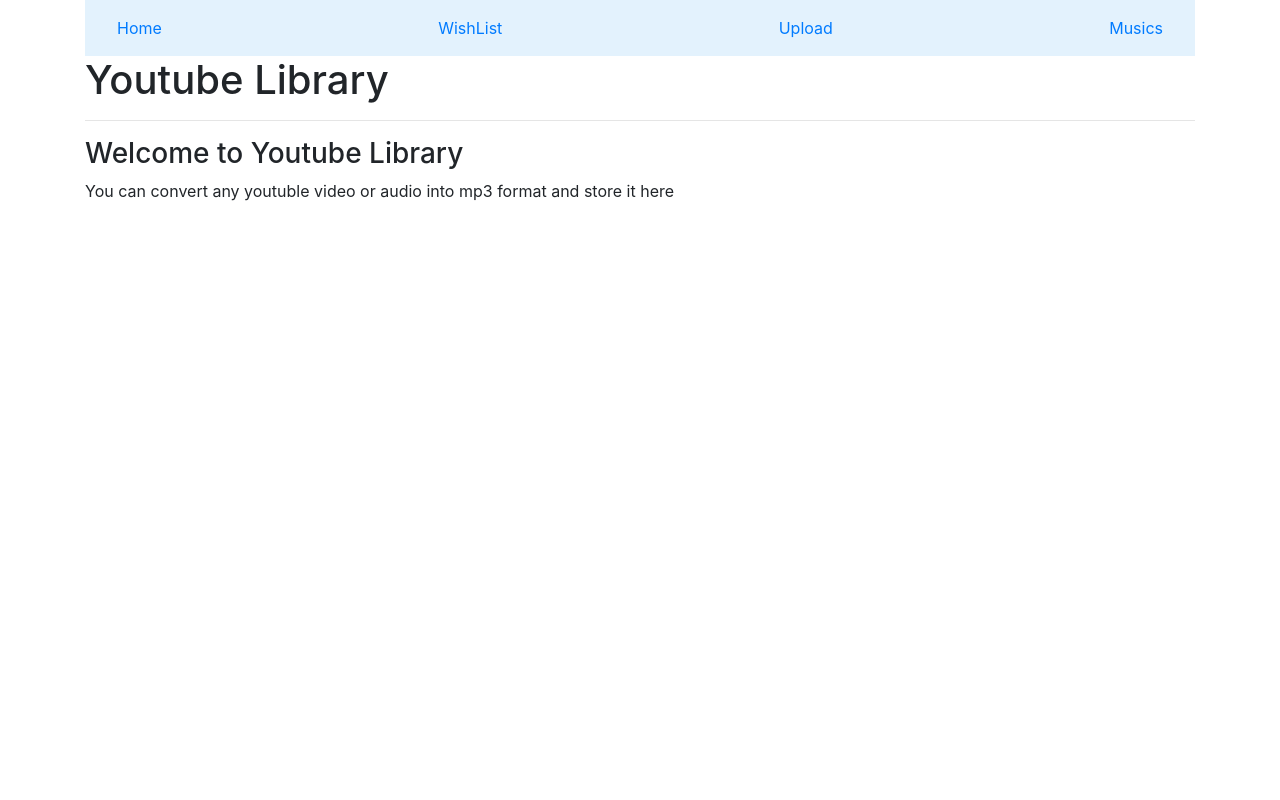
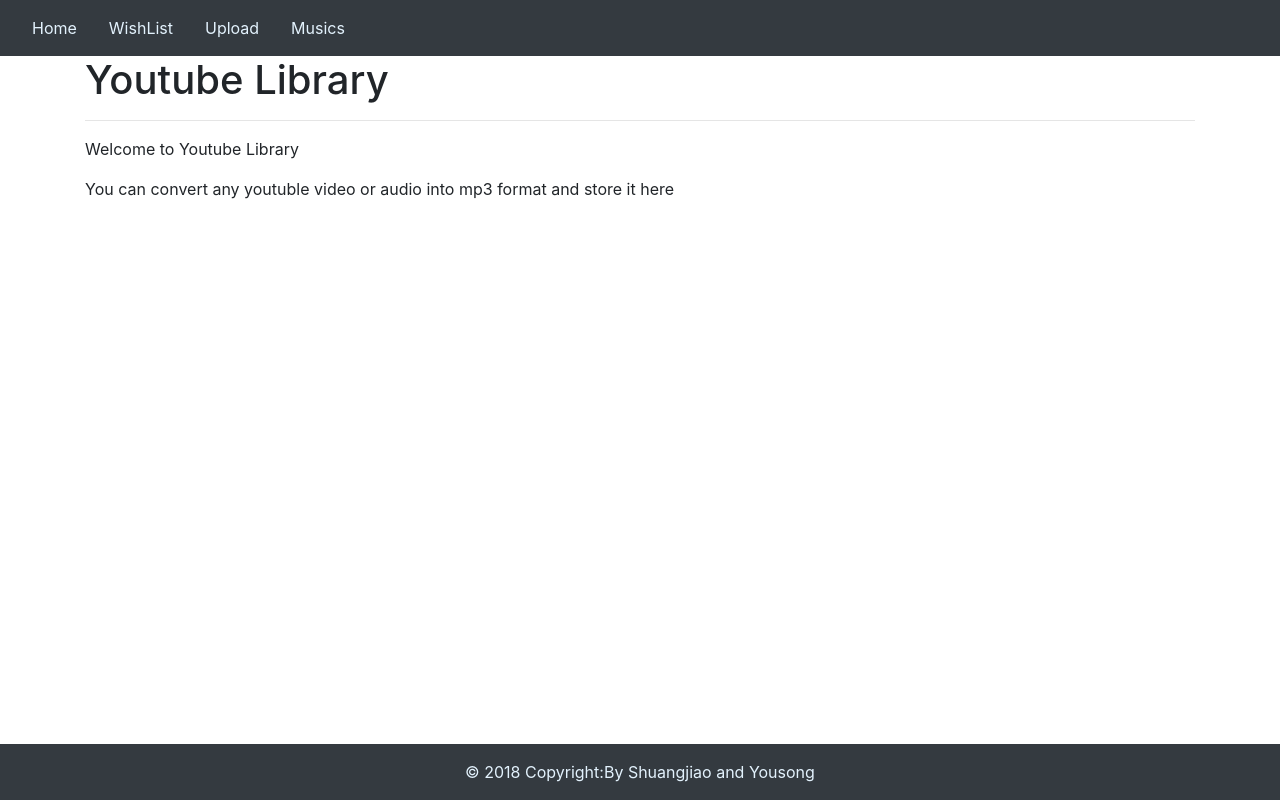
Before and after one commit to veleialei/YoutubeLib, a Flask app: page / in a window 1280 px wide. Run offline with Flask 2, Linux system fonts and the light colour scheme; some libraries are stand-ins or nearby versions.

Commit message:
edit base

```diff
--- a/app/templates/base.html
+++ b/app/templates/base.html
@@ -7,17 +7,24 @@
         <title>Youtube Library</title>
     </head>
     <body>
+        <header>
+            <nav class="navbar navbar-expand-md navbar-dark bg-dark">
+                <a class="nav-link"  style="color: #e3f2fd;" href='index'>Home</a>
+                <a class="nav-link" style="color: #e3f2fd;" href='wishlist'>WishList</a>
+                <a class="nav-link" style="color: #e3f2fd;" href='upload'>Upload</a>
+                <a class="nav-link" style="color: #e3f2fd;" href='musics'>Musics</a>
+            </nav>
+        </header>
+
         <div class = "container">
-        <nav class="navbar navbar-light" style="background-color: #e3f2fd;">
-            <a class="nav-link"  href='index'>Home</a>
-            <a class="nav-link" href='wishlist'>WishList</a>
-            <a class="nav-link" href='upload'>Upload</a>
-            <a class="nav-link" href='musics'>Musics</a>
-        </nav>
-        <h1>Youtube Library</h1>
-        <hr>
-
-        {% block content %}{% endblock %}
+                <h1>Youtube Library</h1>
+                <hr>
+            {% block content %}{% endblock %}
         </div>
+        <footer class="footer fixed-bottom bg-dark">
+                <div class="footer-copyright text-center py-3" style="color: #e3f2fd;">
+                    © 2018 Copyright:By Shuangjiao and Yousong
+                </div>
+        </footer>
     </body>
 </html>
--- a/app/templates/index.html
+++ b/app/templates/index.html
@@ -1,6 +1,6 @@
 {% extends "base.html" %}
 
 {% block content %}
-	<h3>Welcome to Youtube Library</h3>
+	<p>Welcome to Youtube Library</p>
 	<p>You can convert any youtuble video or audio into mp3 format and store it here</p>
 {% endblock %}
```
